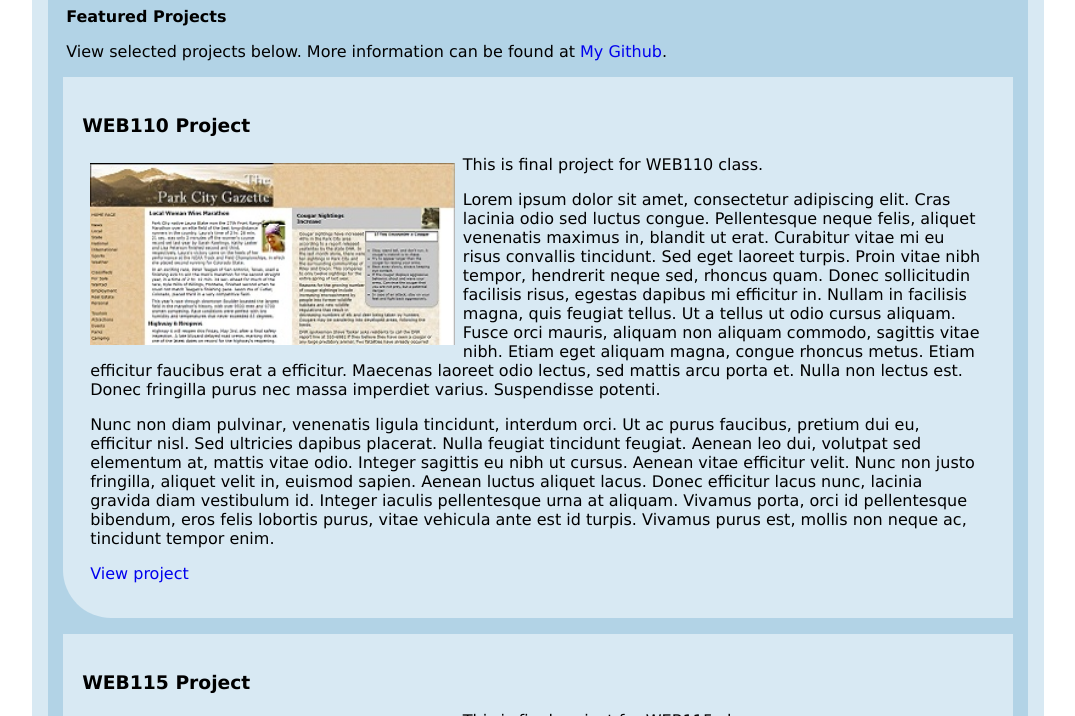
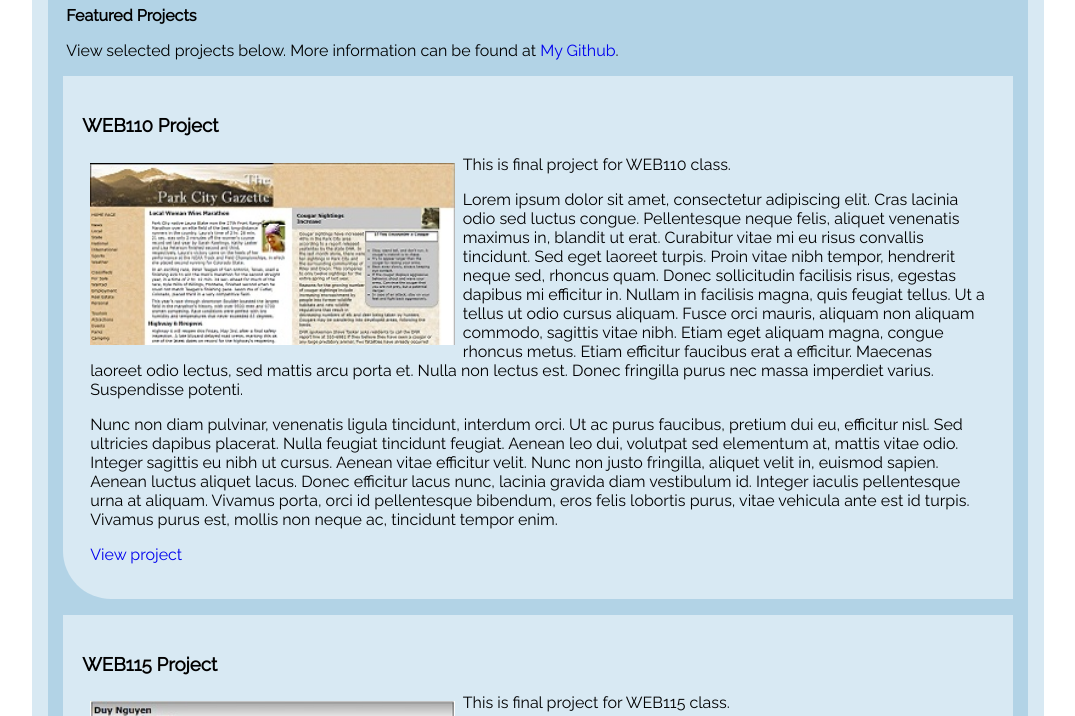
Before and after one commit to kamidn/WEB.210, a plain HTML site: page Lesson03/index.html in a window 1280 px wide. Shown: the part 95-811 px from the top of the page, without its empty margins (102-1177 px from the left). Drawn offline with Linux system fonts and the light colour scheme.

Commit message:
Add font

```diff
--- a/Lesson03/css/styles.css
+++ b/Lesson03/css/styles.css
@@ -1,9 +1,11 @@
 /*
 	Student name:   Duy Nguyen
-	Date:	        05/26/2021
+	Date:	        06/01/2021
 	File:	        styles.css
-    Purpose:        Lesson 02 - Assignment
+    Purpose:        Lesson 03 - Assignment
 */
+
+@import url('https://fonts.googleapis.com/css2?family=Raleway&display=swap');
 
 /* Style for fluid image */
 img {
@@ -12,7 +14,8 @@ img {
 
 /* Generic style for body */
 body {
-	font-family: Verdana, Geneva, Tahoma, sans-serif;
+	/* font-family: Verdana, Geneva, Tahoma, sans-serif;*/
+	font-family: 'Raleway', sans-serif;
 }
 
 a:link, :visited {
```
